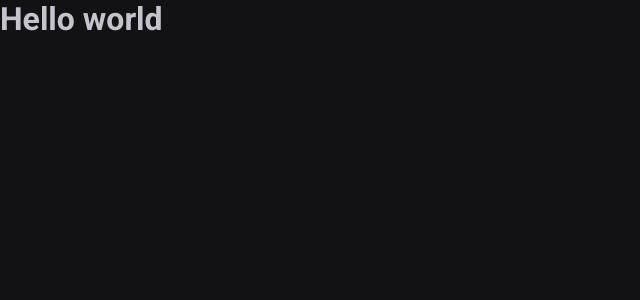
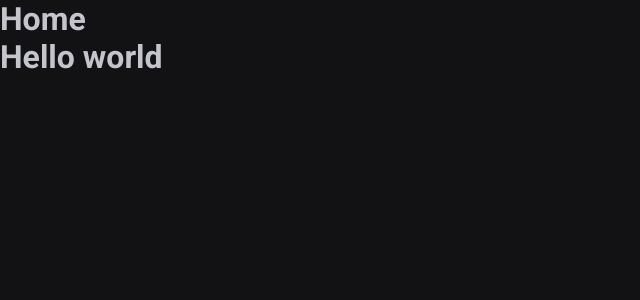
Before and after one commit to KathCris/PomodoroTimer, a React (Vite) app: page / in a window 1280 px wide. Shown: the top 300 px of the page, without its empty margins (0-640 px from the left). Built offline with nearby package versions, Linux system fonts and the light colour scheme.

Commit message:
Feature: Create routers in project

```diff
--- a/package.json
+++ b/package.json
@@ -11,8 +11,10 @@
   },
   "dependencies": {
     "@types/styled-components": "^5.1.30",
+    "phosphor-react": "^1.4.1",
     "react": "^18.2.0",
     "react-dom": "^18.2.0",
+    "react-router-dom": "^6.19.0",
     "styled-components": "^6.1.1"
   },
   "devDependencies": {
--- a/src/App.tsx
+++ b/src/App.tsx
@@ -1,4 +1,7 @@
 import { ThemeProvider } from 'styled-components'
+
+import { Router } from './Router.tsx'
+import { BrowserRouter } from 'react-router-dom'
 
 import { GlobalStyle } from './styles/global.ts'
 import { defaultTheme } from './styles/themes/default.ts'
@@ -7,6 +10,9 @@ export function App() {
 
   return (
     <ThemeProvider theme={defaultTheme}>
+      <BrowserRouter>
+        <Router />
+      </BrowserRouter>
       <h1>Hello world</h1>
       <GlobalStyle />
     </ThemeProvider>
--- /dev/null
+++ b/src/Router.tsx
@@ -0,0 +1,12 @@
+import { Routes, Route } from "react-router-dom"
+import { Home } from "./components/Home"
+import { History } from "./components/History"
+
+export function Router() {
+  return (
+    <Routes>
+      <Route path="/" element={<Home />} />
+      <Route path="/history" element={<History />} />
+    </Routes>
+  )
+}
--- /dev/null
+++ b/src/components/History.tsx
@@ -0,0 +1,5 @@
+export function History() {
+  return (
+    <h1>History</h1>
+  )
+}
--- /dev/null
+++ b/src/components/Home.tsx
@@ -0,0 +1,5 @@
+export function Home() {
+  return (
+    <h1>Home</h1>
+  )
+}
```
Also changed, not shown: 1 other file (tests, documents, lock files or other folders).
